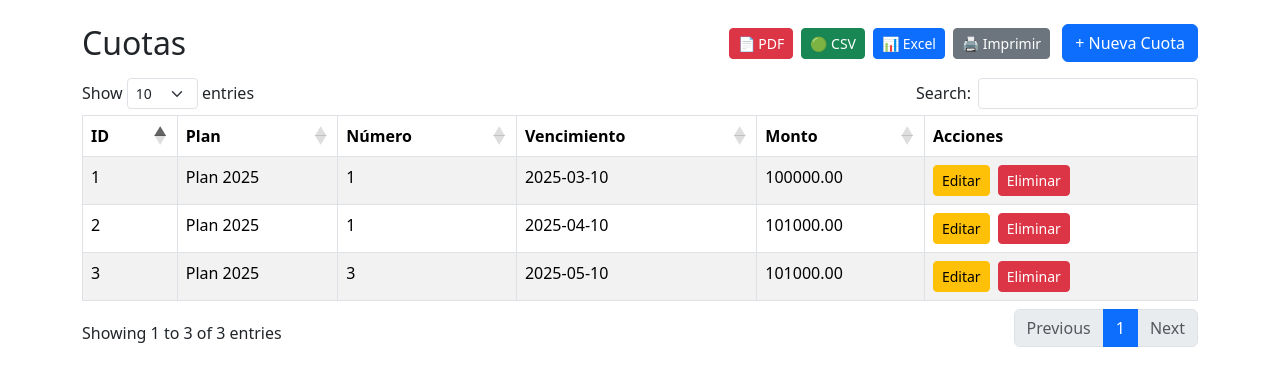
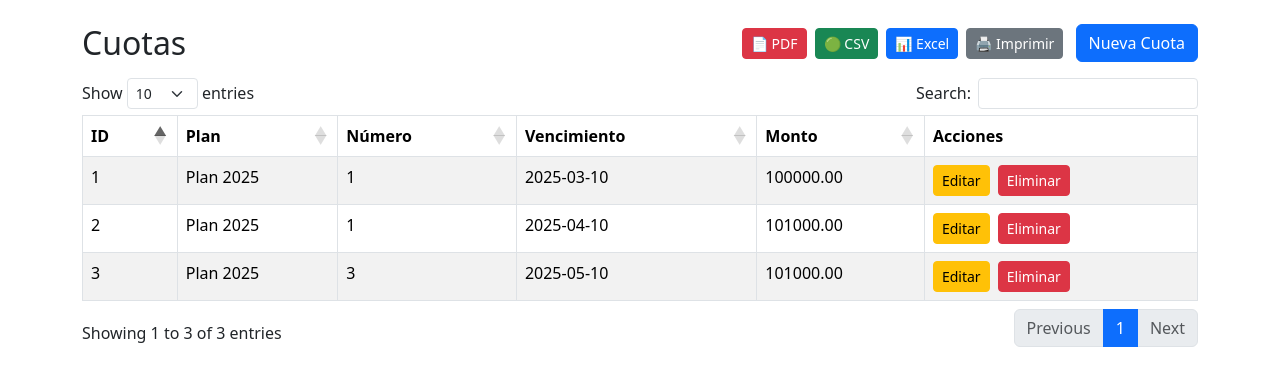
Before and after one commit to JuanPabloSch/Taller-de-Programacion, a Django app: page /cuotas/ in a window 1280 px wide. Shown: the part 56-442 px from the top of the page. Run offline with Django 5.2, Linux system fonts and the light colour scheme; a user stored in the database is signed in; data comes from the database, SQL or seed files in the repository; some libraries are stand-ins or nearby versions.

Commit message:
Combino rama con main

```diff
--- a/planes_pago/templates/cuotas_list.html
+++ b/planes_pago/templates/cuotas_list.html
@@ -14,7 +14,7 @@
         <a href="{% url 'exportar_cuotas_csv' %}" class="btn btn-success btn-sm me-1">🟢 CSV</a>
         <a href="{% url 'exportar_cuotas_excel' %}" class="btn btn-primary btn-sm me-1">📊 Excel</a>
         <a href="{% url 'imprimir_cuotas' %}" target="_blank" class="btn btn-secondary btn-sm">🖨 Imprimir</a>
-        <button id="btnNuevaCuota" class="btn btn-primary ms-2" data-bs-toggle="modal" data-bs-target="#modalCuota">+ Nueva Cuota</button>
+        <button id="btnNuevaCuota" class="btn btn-primary ms-2" data-bs-toggle="modal" data-bs-target="#modalCuota">Nueva Cuota</button>
     </div>
 </div>
 
```
